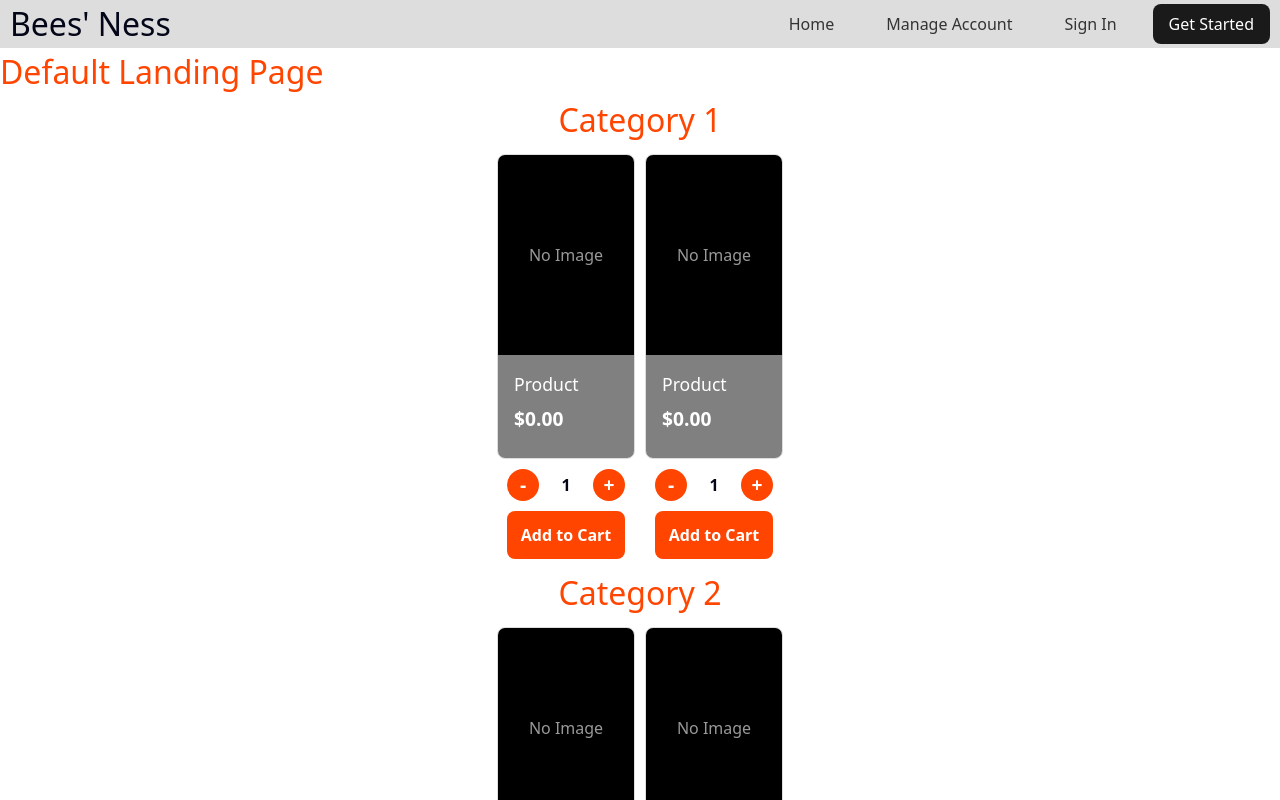
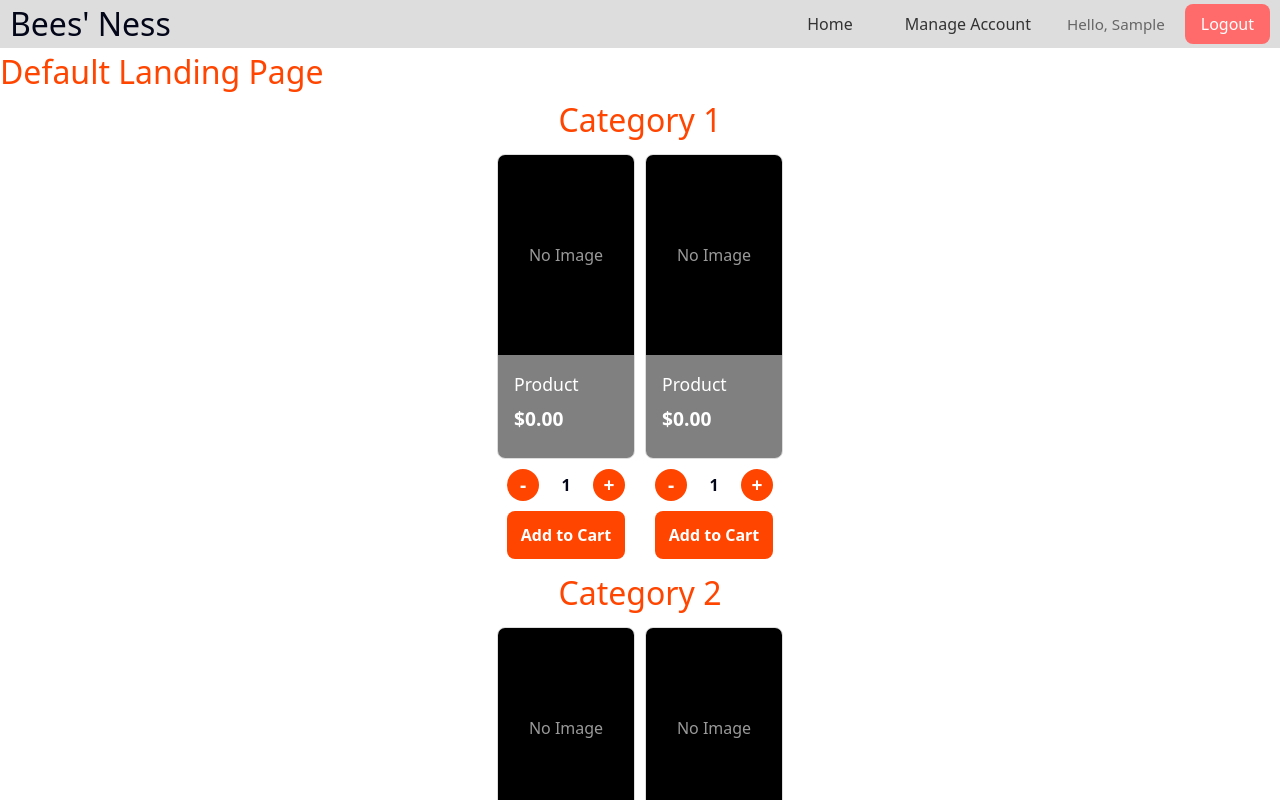
Before and after one commit to austinmusebe/swe4070project, a SvelteKit app: page / in a window 1280 px wide. Shown: the top 800 px of the page. Built offline with nearby package versions, Linux system fonts and the light colour scheme; sample sign-in values are in the browser's storage.

Commit message:
added login status to header

```diff
--- a/package.json
+++ b/package.json
@@ -38,7 +38,9 @@
 		"vite-plugin-devtools-json": "^1.0.0"
 	},
 	"dependencies": {
+		"dotenv": "^17.2.3",
 		"leaflet": "^1.9.4",
+		"mongodb": "^7.0.0",
 		"svelte-routing": "^2.13.0"
 	}
 }
--- a/src/components/Header.svelte
+++ b/src/components/Header.svelte
@@ -1,5 +1,20 @@
 <script>
 	import Button from './Button.svelte';
+	import { currentUser } from '../stores/user.js';
+	import { goto } from '$app/navigation';
+
+	let user = $state(null);
+
+	$effect(() => {
+		currentUser.subscribe((u) => {
+			user = u;
+		});
+	});
+
+	function handleLogout() {
+		currentUser.logout();
+		goto('/login');
+	}
 </script>
 
 <header>
@@ -8,9 +23,14 @@
 			<li class="business"><a href="/">Bees' Ness</a></li>
 			<div class="nav-links">
 				<a href="/home">Home</a>
-				<a href="/account">Manage Account</a>
-				<a href="/login">Sign In</a>
-				<a href="/register" class="btn-register">Get Started</a>
+				{#if user}
+					<a href="/account">Manage Account</a>
+					<span class="user-greeting">Hello, {user.name.split(' ')[0]}</span>
+					<button class="btn-logout" onclick={handleLogout}>Logout</button>
+				{:else}
+					<a href="/login">Sign In</a>
+					<a href="/register" class="btn-register">Get Started</a>
+				{/if}
 			</div>
 		</ul>
 	</nav>
@@ -25,11 +45,9 @@
 		justify-content: space-between;
 		align-items: center;
 		list-style: none;
-		/* gap: 20px; */
 		margin: 0;
 	}
 	.business {
-		/* padding-right: 87%; */
 		font-size: 2rem;
 		white-space: nowrap;
 		padding-left: 10px;
@@ -38,6 +56,7 @@
 		display: flex;
 		gap: 20px;
 		padding-right: 10px;
+		align-items: center;
 	}
 	.nav-links a {
 		text-decoration: none;
@@ -60,4 +79,25 @@
 		background-color: #333 !important;
 		color: white !important;
 	}
+
+	.user-greeting {
+		color: #666;
+		font-weight: 500;
+		font-size: 0.95rem;
+	}
+
+	.btn-logout {
+		background-color: #ff6b6b;
+		color: white;
+		border: none;
+		padding: 8px 16px;
+		border-radius: 8px;
+		font-weight: 500;
+		cursor: pointer;
+		transition: all 0.2s;
+	}
+
+	.btn-logout:hover {
+		background-color: #ff5252;
+	}
 </style>
--- /dev/null
+++ b/src/lib/mongob.js
@@ -0,0 +1,18 @@
+import { MongoClient } from 'mongodb';
+
+const MONGODB_URI = 'mongodb://localhost:27017/4070Svelte';
+const client = new MongoClient(MONGODB_URI);
+
+let clientPromise;
+
+if (!global._mongoClientPromise) {
+	clientPromise = client.connect();
+	global._mongoClientPromise = clientPromise;
+} else {
+	clientPromise = global._mongoClientPromise;
+}
+
+export async function getDatabase() {
+	const client = await clientPromise;
+	return client.db('4070Svelte');
+}
--- a/src/routes/checkout/+page.svelte
+++ b/src/routes/checkout/+page.svelte
@@ -439,7 +439,7 @@
 								id="cvv"
 								bind:value={paymentInfo.cvv}
 								placeholder="123"
-								maxlength="4"
+								maxlength="3"
 								class="input-field"
 							/>
 						</div>
--- a/src/routes/login/+page.svelte
+++ b/src/routes/login/+page.svelte
@@ -28,7 +28,7 @@
 <div class="container">
 	<div class="login-section">
 		<div class="left-card">
-			<img src="src/lib/assets/undefined.jpeg" alt="Login visual" class="placeholder" />
+			<img src="" alt="Login visual" class="placeholder" />
 		</div>
 		<div class="right-card">
 			<div class="details">
@@ -68,8 +68,6 @@
 							class="user-pass"
 						/>
 					</div>
-
-					<a href="/forgot-password" class="forgot-link">Forgot password?</a>
 
 					<div class="button-container">
 						<button type="submit" class="login-btn">Log In</button>
@@ -228,13 +226,6 @@
 		color: #999;
 	}
 
-	.forgot-link {
-		display: block;
-		text-align: right;
-		font-size: 0.9rem;
-		margin-bottom: 24px;
-	}
-
 	.button-container {
 		margin-top: 24px;
 	}
```
Also changed, not shown: 1 other file (tests, documents, lock files or other folders).
